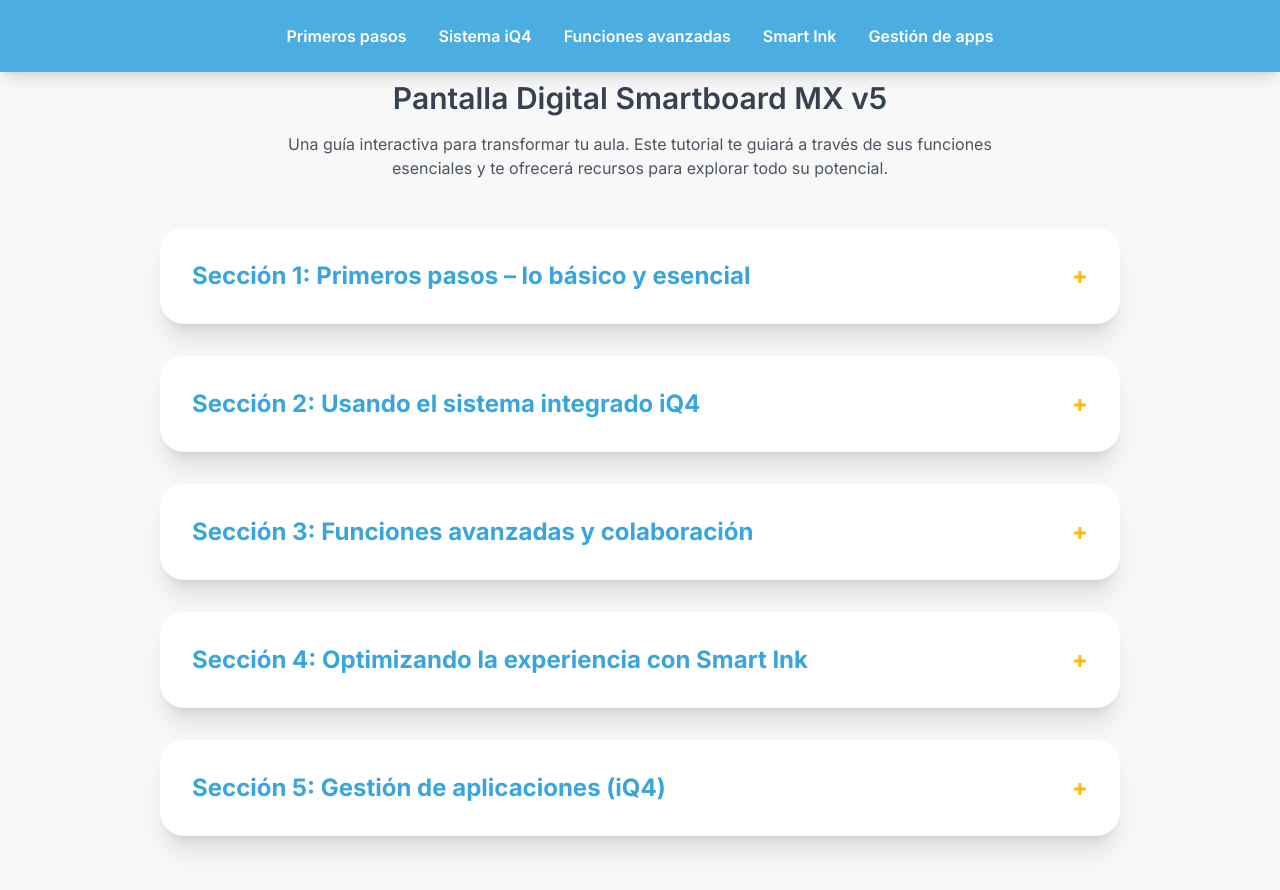
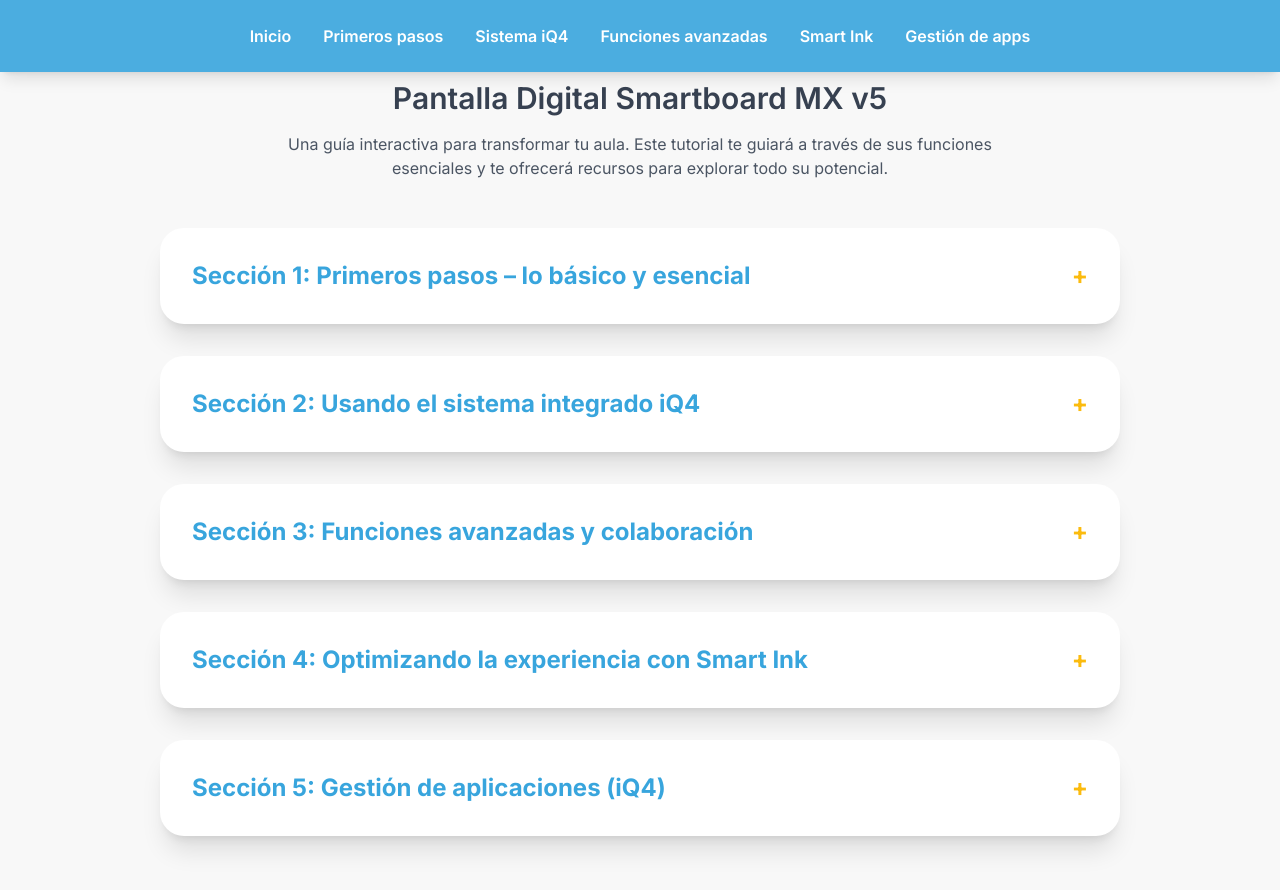
Before and after one commit to albaares/columela, a plain HTML site: page tutorial_smartboard.html in a window 1280 px wide. Drawn offline with nearby package versions, Linux system fonts and the light colour scheme.

Commit message:
Update and rename pantallasmart.html to tutorial_smartboard.html

```diff
--- a/pantallasmart.html
+++ b/tutorial_smartboard.html
@@ -52,6 +52,7 @@
     <!-- Sticky Header para Navegación -->
     <header class="fixed top-0 left-0 w-full z-50 bg-[#38A5DD] bg-opacity-90 backdrop-blur-md shadow-lg p-4">
         <nav class="flex justify-center flex-wrap gap-x-4 gap-y-2 text-sm md:text-base">
+            <a href="index.html" class="text-white hover:text-[#FBBB0E] transition-colors duration-200 p-2 rounded-md font-semibold">Inicio</a>
             <a href="#primeros-pasos" class="text-white hover:text-[#FBBB0E] transition-colors duration-200 p-2 rounded-md font-semibold">Primeros pasos</a>
             <a href="#sistema-iq4" class="text-white hover:text-[#FBBB0E] transition-colors duration-200 p-2 rounded-md font-semibold">Sistema iQ4</a>
             <a href="#funciones-avanzadas" class="text-white hover:text-[#FBBB0E] transition-colors duration-200 p-2 rounded-md font-semibold">Funciones avanzadas</a>
```
